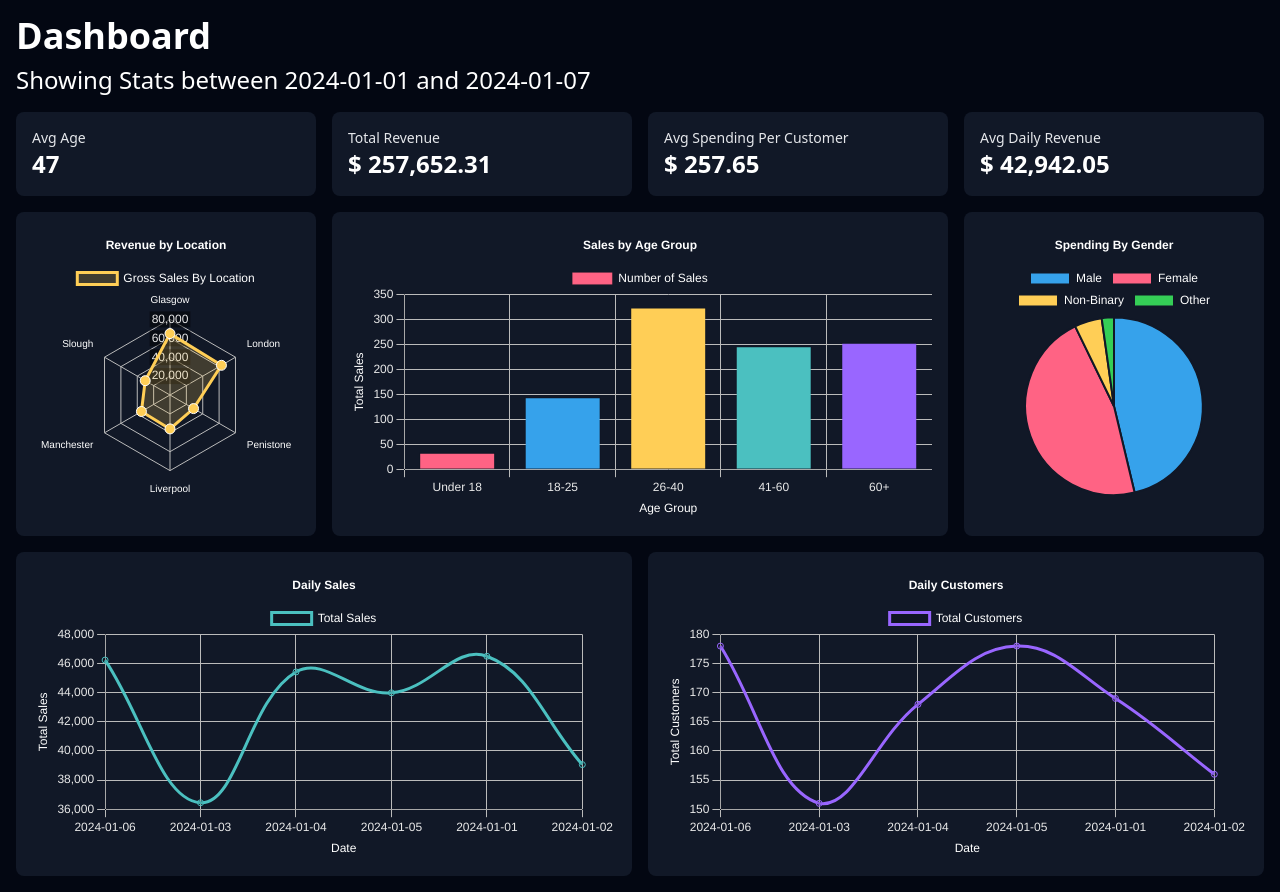
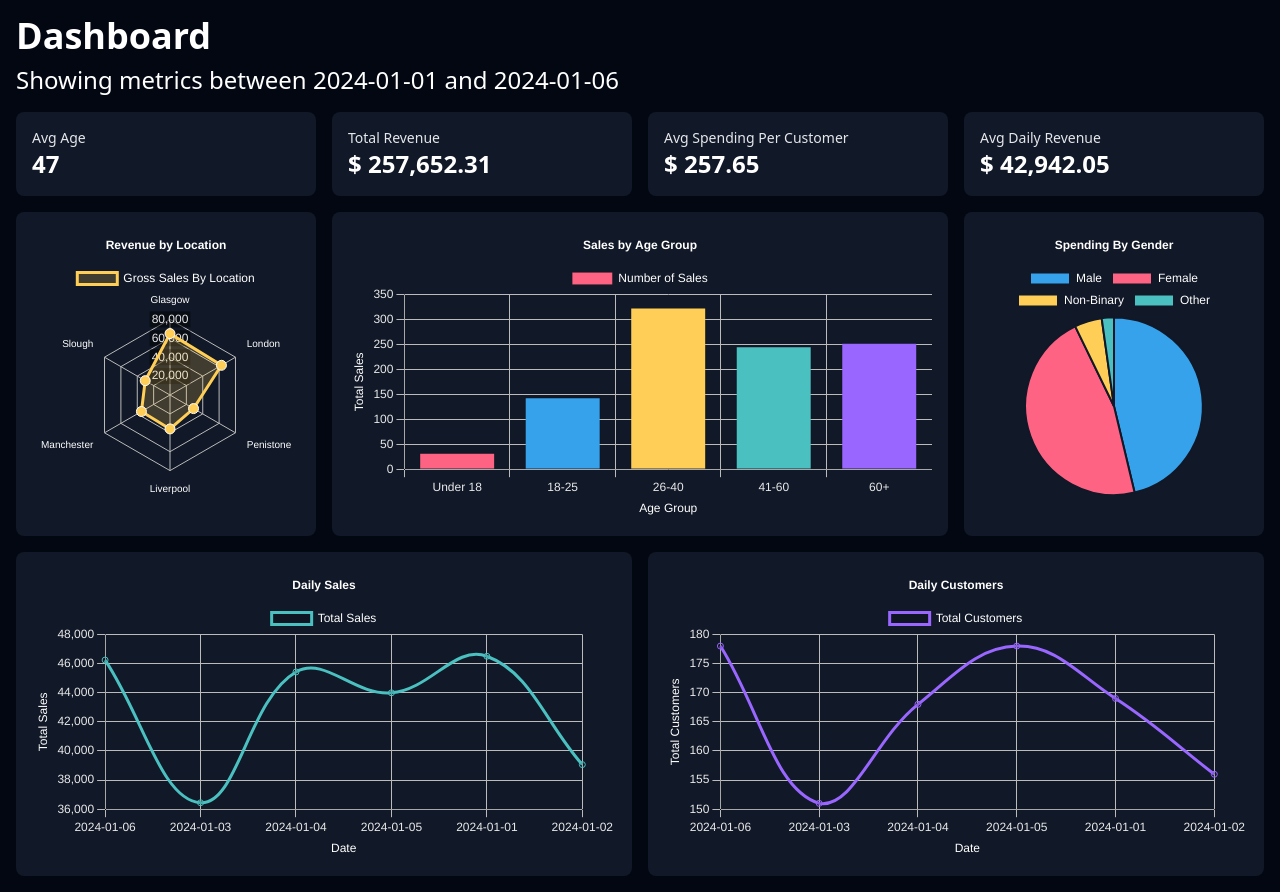
Before and after one commit to ccynth1a/sophie-project, a SvelteKit app: page / in a window 1280 px wide. Built offline with nearby package versions, Linux system fonts and the light colour scheme.

Commit message:
styling changers elctric bogintheloo

```diff
--- a/src/PieChart.svelte
+++ b/src/PieChart.svelte
@@ -14,7 +14,7 @@
             {
                 label: 'Total Spending',
                 data: Object.values(genderSales),
-                backgroundColor: ['#36A2EB', '#FF6384', '#FFCE56', '#35CE56'], // @PHOEBE - these r the colors used in the pie chart
+                backgroundColor: ['#36A2EB', '#FF6384', '#FFCE56', '#4BC0C0'], // @PHOEBE - these r the colors used in the pie chart
                 color: '#FFFFFF', // @PHOEBE - this changes the text colour :33
                 borderColor: '#111827',
                 borderWidth: 2,
--- a/src/routes/+page.svelte
+++ b/src/routes/+page.svelte
@@ -29,8 +29,8 @@
     <!-- header thnang -->
     <div class=" text-white ">
         <div class=" text-4xl font-semibold " > Dashboard </div>
-        <div class=" text-2xl mt-2 mb-4 font-thin ">
-            Showing Stats between 2024-01-01 and 2024-01-07
+        <div class=" text-2xl mt-2 mb-4 font-light ">
+            Showing metrics between {start} and {end}
         </div>
     </div>
     <!-- Totals -->
```
